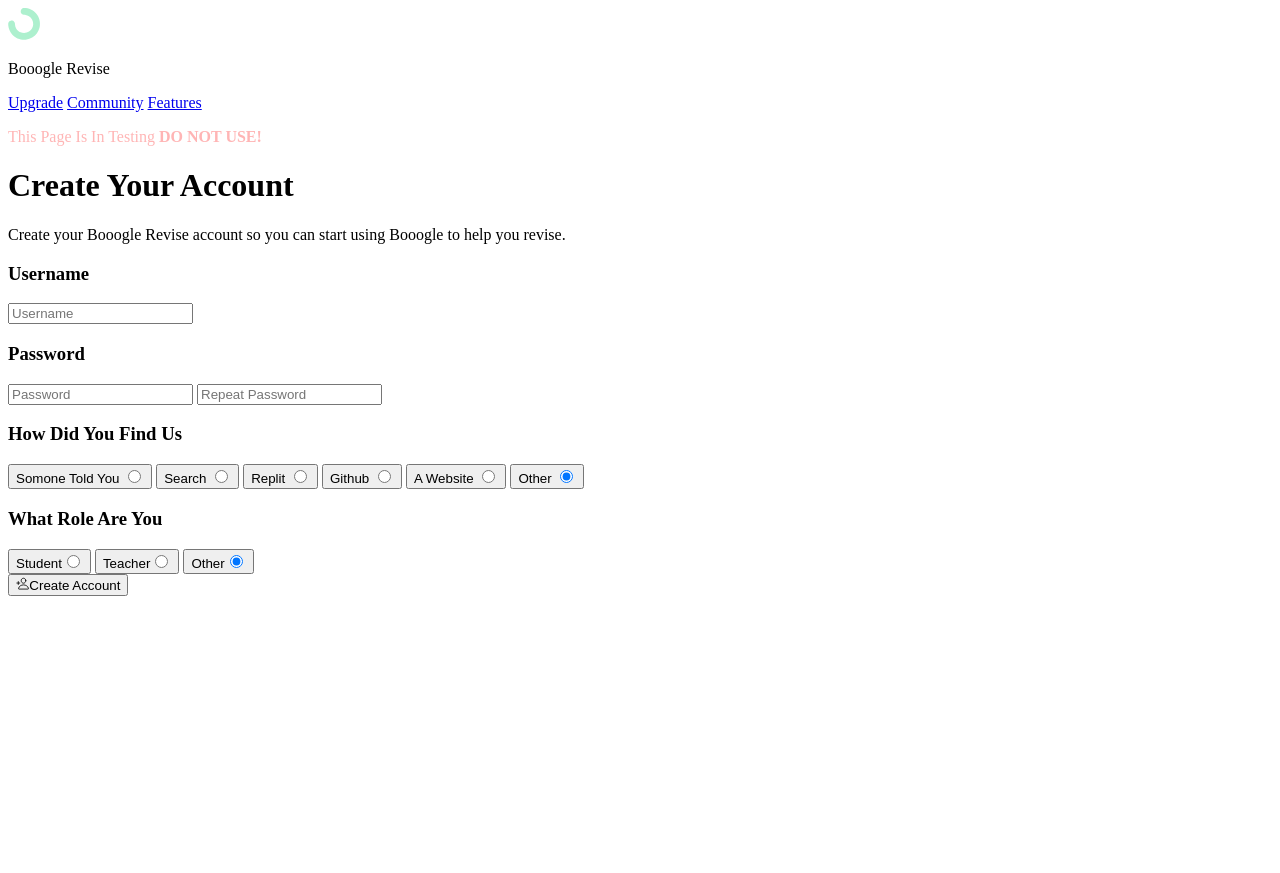
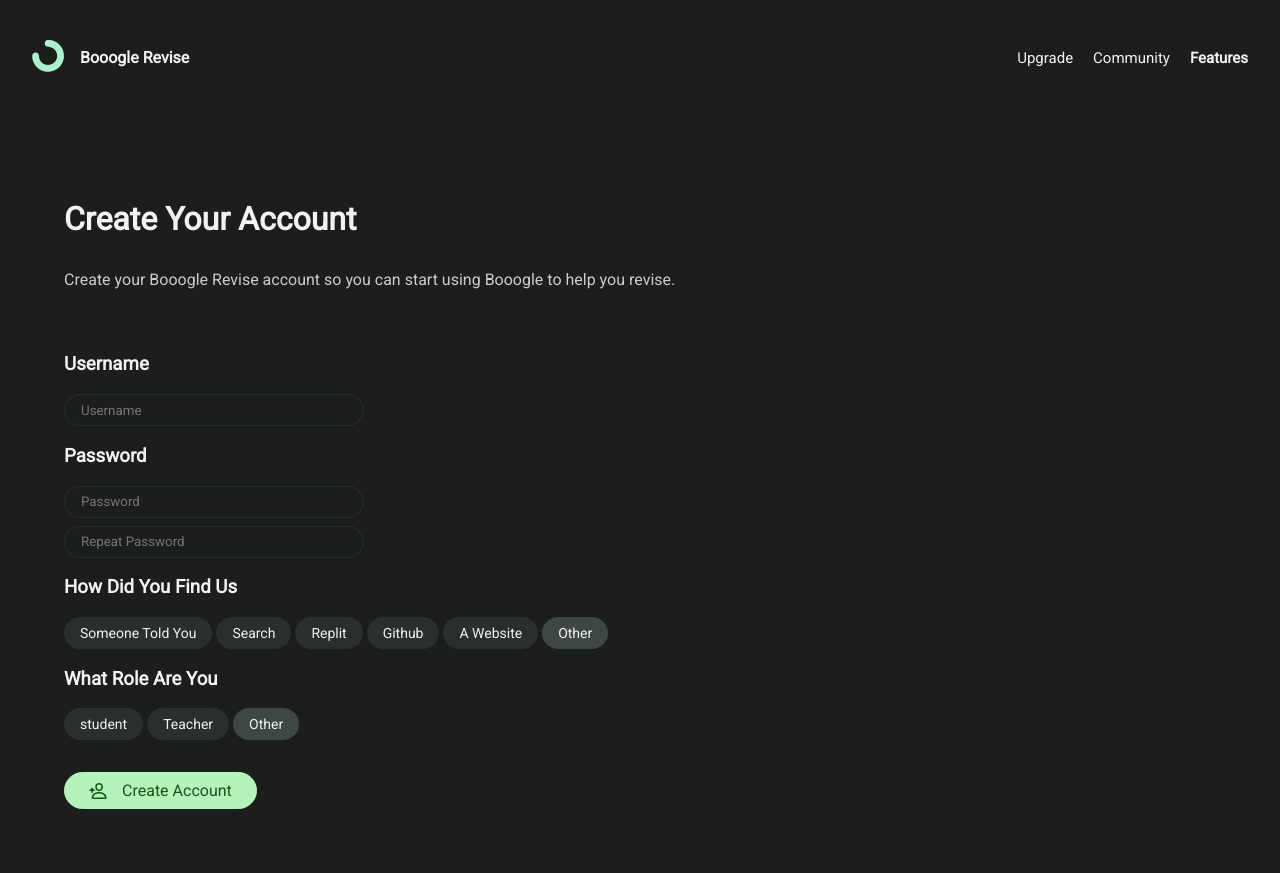
Before and after one commit to GoodVessel92551/Booogle-Revise-Website, a Flask app: page /signup in a window 1280 px wide. Run offline with Flask 3, Linux system fonts and the light colour scheme; parts of the project's set-up code (start-up, migrations or seed data) failed here and were passed over.

Commit message:
Update settings.json, login.html, fun.py, and main.css

```diff
--- a/fun.py
+++ b/fun.py
@@ -48,7 +48,6 @@ def gen_user_token():
 
 def streak():
     current_streak = user_data_db.find_one({"username":username(),"type":"user_data"})["data"]["streak"]
-    print(current_streak)
     current_time = datetime.now()
     time_difference = current_time - datetime.strptime(current_streak["time"], "%Y-%m-%d %H:%M:%S.%f")
     if current_streak["time"] == 0:
@@ -80,9 +79,6 @@ def add_streak():
 def login():
     if session.get("token"):
         keys = global_data_db.find_one({"name":"B-KEYS"})
-        print(keys["data"])
-        print(session.get("token"))
-        print(hash_value(session.get("token")))
         if str(hash_value(session.get("token"))) in keys["data"]:
             return True
     return False
@@ -242,7 +238,6 @@ def gen_id():
     for i in range(10):
         id += random.choice(chars)
     id += str(time.time())
-    print(id)
     return id
 
 def make_dict(dictionary):
@@ -295,5 +290,4 @@ def make_dict_group(group):
 
 def check_image(url):
     r = requests.get("https://api.moderatecontent.com/moderate/?key="+os.environ['image_key']+"&url="+url)
-    print(r.text)
     return r.json()
--- a/main.py
+++ b/main.py
@@ -22,7 +22,6 @@ compress = Compress(app)
 
 @app.route("/")
 def home():
-    print(login())
     if login() == False:
         return render_template("login/login.html")
     if session.get("notifications"):
@@ -30,6 +29,7 @@ def home():
         session.pop("notifications")
     else:
         notifications = []
+    print(username())
     users_groups = user_data_db.find_one({"username":username(),"type":"user_data"})["data"]["groups"]
     added_groups = user_data_db.find_one({"username":username(),"type":"user_data"})["data"]["added_groups"]
     for i in added_groups:
@@ -38,7 +38,7 @@ def home():
         group_data = user_data_db.fin_one({"username":owners_username,"type":"user_data"})["data"]["groups"][group]
         users_groups[group] = group_data
     streak()
-    return render_template("home.html",name=username(),streak=get_streak(),settings=get_settings(),boosting=userinfo(username()),sets=get_sets(),is_new=new,notifications=notifications,folders=get_folders(),groups=users_groups)
+    return render_template("/home/home.html",name=username(),streak=get_streak(),settings=get_settings(),boosting=userinfo(username()),sets=get_sets(),is_new=new,notifications=notifications,folders=get_folders(),groups=users_groups)
 
 @app.route("/signup",methods=["POST","GET"])
 def signup():
@@ -78,12 +78,17 @@ def signup():
 def user_login():
     if request.method == "POST":
         username = request.form["username"]
-        password = hash(request.form["password"]+os.getenv('salt'))
-        if username in db["usernames"]:
-            if password == db["B-AUTH-"+username]["password"]:
+        password = hash_value(request.form["password"])
+        usernames = global_data_db.find_one({"name":"usernames"})
+        if username in usernames["data"]:
+            print("correct")
+            user_data = user_data_db.find_one({"username":username,"type":"user_data"})
+            if password == user_data["data"]["password"]:
                 user_token = gen_user_token()
                 session["token"] = user_token
-                db["B-KEYS"][hash(user_token+os.getenv('salt'))] = username
+                query = {"name":"B-KEYS"}
+                update = {"$set":{f"data.{hash_value(user_token)}":username}}
+                global_data_db.update_one(query, update)
                 return redirect("/")
     return render_template("login/login_account.html")
 
@@ -146,7 +151,7 @@ def community():
         share_links.append("/share/@"+name_key+"/"+set_name)
         set_data = name["data"]["sets"][set_name]
         view_sets[i] = set_data
-    return render_template("community.html",streak=streak,share_links=share_links,name=users_name,settings=settings,boosting=boosting,sets=make_dict(view_sets),notifications=notifications)
+    return render_template("home/community.html",streak=streak,share_links=share_links,name=users_name,settings=settings,boosting=boosting,sets=make_dict(view_sets),notifications=notifications)
 
 @app.route("/recommended")
 def recommended():
@@ -194,17 +199,17 @@ def publish(name):
     for i in range(1,len(set)):
         quest = set[f"Q{i}"]["question"]
         if mod(quest) == "1" or profanity.contains_profanity(quest):
-            session["notifications"] = ["You Can't Publish This Set, Due To It Cointains Profanity Or Rude Text. (Question:"+str(i)+")"]
+            session["notifications"] = [{"title":"Failed","body":"You Can't Publish This Set, Due To It Contains Profanity Or Rude Text. (Question:"+str(i)+")","type":"wanning","icon":"alert-circle"}]
             return redirect("/")
         for j in set[f"Q{i}"]["answers"]:
             ans = set[f"Q{i}"]["answers"][j]
             if mod(ans) == "1" or profanity.contains_profanity(ans):
-                session["notifications"] = ["You Can't Publish This Set, Due To It Cointains Profanity Or Rude Text. (Answer:"+str(i)+")"]
+                session["notifications"] = [{"title":"Failed","body":"You Can't Publish This Set, Due To It Contains Profanity Or Rude Text. (Question:"+str(i)+")","type":"wanning","icon":"alert-circle"}]
                 return redirect("/")
     query = {"name":"sets"}
     update = {"$push": {"data": [username(),name]}}
     global_data_db.update_one(query, update)
-    session["notifications"] = [f"Success! ✅ You Have Published: {name}"]
+    session["notifications"] = [{"title":"Success","body":f"You Have Published: {name}","type":"success","icon":"checkmark-circle"}]
     return redirect("/community")
 
 @app.route("/download/@<user_name>/<name>")
@@ -240,9 +245,9 @@ def delete2(user_name,name):
             if user_name in i and name in i:
                 db["sets"].remove(i)
     else:
-        session["notifications"] = ["You Can Not Delete This Set. 🔒"]
+        session["notifications"] = [{"title":"Failed","body":"You Can Not Delete This Set.","type":"warning","icon":"alert-circle"}]
         return redirect("/community")
-    session["notifications"] = [f"Success! ✅ You Deleted This From The Community: {name}"]
+    session["notifications"] = [{"title":"Success","body":f"You Deleted This From The Community: {name}","type":"success","icon":"checkmark-circle"}]
     return redirect("/")
 
 @app.route("/flashcards/@<username>/<name>")
@@ -319,7 +324,7 @@ def new_folder():
             db[username()]["folders"] = {}
         else:
             if title in list(db[username()]["folders"]):
-                session["notifications"] = ["📂 You already have a folder with that name!"]
+                session["notifications"] = [{"title":"Failed","body":"You already have a folder with that name","type":"warning","icon":"alert-circle"}]
                 return redirect("/")
             else:
                 db[username()]["folders"][title] = {
@@ -429,7 +434,7 @@ def new():
             session["new_set"] = {"title":title,"desc":desc,"background":cover}
             return redirect("/new")
         if title in get_sets().keys():
-            session["notifications"] = ["This Set Already Exists."]
+            session["notifications"] = [{"title":"Failed","body":"This Set With This Name Already Exists","type":"warning","icon":"alert-circle"}]
             return redirect("/")
         else:
             new_set = {
@@ -541,7 +546,7 @@ def edit(name):
         level = userinfo(username())[0]
         for i in range(1,len(list(request.form)[3:])):
             if (len(db[username()]["sets"][emoji.demojize(request.form["title"])]) >= 15 and (level == False or level == "boost")) or (len(db[username()]["sets"][emoji.demojize(request.form["title"])]) >= 20 and level == "premium") or (len(db[username()]["sets"][emoji.demojize(request.form["title"])]) >= 25 and level == "pro") or (len(db[username()]["sets"][emoji.demojize(request.form["title"])]) >= 35 and level == "elite"):
-                session["notifications"] = ["Max Amount Of Questions."]
+                session["notifications"] = [{"title":"Failed","body":"Your Have Reached The Max Amount Of Questions","type":"warning","icon":"alert-circle"}]
                 return redirect("/")
             else:
                 try:
@@ -562,7 +567,7 @@ def edit(name):
                                 db[username()]["sets"][emoji.demojize(request.form["title"])][f"Q{i}"]["image"] = {"url":image_url,"rating":image_data["rating_label"]}
                     if quest_profanity:
                         db[username()]["sets"][emoji.demojize(request.form["title"])][f"Q{i}"]["status"] = mod(quest)
-        session["notifications"] = [f"Success! ✅ You Have Edited: {name}"]
+        session["notifications"] = [{"title":"Success","body":f"You Have Edited: {name}","type":"success","icon":"checkmark-circle"}]
         return redirect("/")
     return render_template("sets/edit.html",name=username(),streak=get_streak(),settings=get_settings(),boosting=userinfo(username()),sets=get_sets()[name],notifications=notifications)
 
@@ -601,7 +606,7 @@ def question(name):
     notifications = []
     set = get_sets()[name]
     if len(set) < 4:
-        session["notifications"] = ["You Need More Questions"]
+        session["notifications"] = [{"title":"Failed","body":"You Need More Questions","type":"warning","icon":"alert-circle"}]
         return redirect("/")
     if session.get("stats"):
         session.pop("stats")
@@ -722,7 +727,7 @@ def delete(name):
         if name in i and username() in i:
             db["sets"].remove(i)
     del db[username()]["sets"][name]
-    session["notifications"] = [f"Success! ✅ You Have Deleted: {name}"]
+    session["notifications"] = [[{"title":"Success","body":f"You Have Deleted: {name}","type":"success","icon":"checkmark-circle"}]]
     return redirect("/")
 
 
@@ -766,12 +771,12 @@ def fill(name):
 
 @app.errorhandler(500)
 def server_error(e):
-    session["notifications"] = ["There Was An Error 😭 Please Try Again Later"]
+    session["notifications"] = [{"title":"Error","body":"There Was An Error Try Again Later","type":"error","icon":"close-circle"}]
     return redirect("/")
 
 @app.errorhandler(404)
 def page_not_found(e):
-    session["notifications"] = ["The Page That You Were Looking For Does Not Exist Here 😭"]
+    session["notifications"] = [{"title":"Error","body":"We Were Unable To Find The Page That You Were Looking For","type":"error","icon":"close-circle"}]
     return redirect("/")
 
 @app.route("/test/<set>",methods=["POST","GET"])
@@ -782,7 +787,7 @@ def test_mode(set):
     questions = []
     quest_set = {}
     if db[username()]["level"] != "elite":
-        session["notifications"] = ["🔐 You Are Not Elite "]
+        session["notifications"] = [{"title":"Upgrade","body":"You Need To Upgrade To Access Test Mode","type":"warning","icon":"alert-circle"}]
         return redirect("/")
     if request.method == "POST":
         for i in range(1,len(db[username()]["sets"][set])):
@@ -841,7 +846,7 @@ def play():
         try:
             db["play"][code]
         except:
-            session["notifications"] = [f"🔑 {code} Is Not A valid Key, Please Try Again"]
+            session["notifications"] = [{"title":"Failed","body":f"{code} Is Not A valid Key, Please Try Again","type":"warning","icon":"alert-circle"}]
             return redirect("/play")
         else:
             return redirect(f"/play/{code}")
@@ -867,10 +872,10 @@ def play_code(code):
     players = len(db["play"][code]["users"])
     level = userinfo(username())[0]
     if (players >= 3 and (level == False or level == "boost")) or (players >= 5 and level == "premium") or (players >= 10 and level == "pro") or (players >= 15 and level == "elite"):
-        session["notifications"] = ["👥 There Are No More Spaces For More Players"]
+        session["notifications"] = [{"title":"Failed","body":"There Are No Spaces Left For You","type":"warning","icon":"alert-circle"}]
         return redirect("/")
     if code not in list(db["play"]):
-        session["notifications"] = ["🗝️ Please Enter A Valid Code"]
+        session["notifications"] = [{"title":"Failed","body":f"{code} Is Not A valid Key, Please Try Again","type":"warning","icon":"alert-circle"}]
         return redirect("/play")
     db["play"][code]["users"][username()] = {
         "score":{},
@@ -954,7 +959,7 @@ def play_started(code):
             session["next"] = "False"
     else:
         if len(set) < 4:
-            session["notifications"] = ["You Need More Questions"]
+            session["notifications"] = [{"title":"Failed","body":"You Need More Questions","type":"warning","icon":"alert-circle"}]
             return redirect("/")
         if session.get("stats"):
             session.pop("stats")
@@ -1008,7 +1013,7 @@ def play_end(code):
     if username() == db["play"][code]["host"]:
         del db["play"][code]
     else:
-        session["notifications"] = ["🔐 You Are Not The Host"]
+        session["notifications"] = [{"title":"Failed","body":"You Are Not The Host","type":"warning","icon":"alert-circle"}]
         return redirect("/")
     return redirect("/")
 
@@ -1042,7 +1047,7 @@ def automations():
             else:
                 for j in db[username()]["rules"]:
                     if subject in db[username()]["rules"][j]["subject"]:
-                        session["notifications"] = ["🤖 Automation Already Exists For Subject"]
+                        session["notifications"] = [{"title":"Failed","body":"You Already Have A Rule For This Subject","type":"warning","icon":"alert-circle"}]
                         return redirect("/")
                 db[username()]["rules"][rule_id()] = {
                     "subject":subject,
@@ -1148,9 +1153,9 @@ def group(group):
     if request.method == "POST":
         add_username = request.form["username"]
         if add_username not in db["users"]:
-            session["notifications"] = ["Unable To Find User"]
+            session["notifications"] = [{"title":"Failed","body":"User Does Not Exist","type":"warning","icon":"alert-circle"}]
         elif add_username in db[username()]["groups"][group]["users"]:
-            session["notifications"] = ["User Is Already In Group"]
+            session["notifications"] = [{"title":"Failed","body":"User Is Already In The Group","type":"warning","icon":"alert-circle"}]
         else:
             try:
                 db[username()]["groups"]
@@ -1160,7 +1165,7 @@ def group(group):
                 db[add_username]["added_groups"] = []
             db[add_username]["added_groups"].append([username(),group])
             db[username()]["groups"][group]["users"].append(add_username)
-            session["notifications"] = ["User Added To The Group"]
+            session["notifications"] = [{"title":"Success","body":"User Has Been Added To The Group","type":"success","icon":"checkmark-circle"}]
         return redirect("/group/"+group)
     else:
         sets = {}
--- a/static/css/login.css
+++ b/static/css/login.css
@@ -34,8 +34,6 @@
 
 * {
     font-family: "Roboto", sans-serif;
-    -webkit-tap-highlight-color: transparent;
-    tap-highlight-color: transparent;
 }
 
 body,
@@ -342,6 +340,7 @@ html {
     align-items:center;
     cursor:pointer;
     transition:.2s background-color;
+    font-size:14px;
 }
 
 .sign_up_option_button:focus-visible{
--- a/templates/login/login.html
+++ b/templates/login/login.html
@@ -44,8 +44,8 @@
         </div>
     </nav>
     <h1 class="title"><span>Revision</span> Made <span class="easy">Easy</span></h1>
-    <a class="login" href="/signup">Sign Up</a>
-    <p class="login_button">Aready Have An Account <a href="/login">Login</a></p>
+    <a class="login" href="/signup">Sign Up To Start</a>
+    <p class="login_button">Already Have An Account? <a href="/login">Login</a></p>
     <a href="#about" class="down"><ion-icon name="chevron-down-outline"></ion-icon></a>
     <main class="main">
         <div>
--- a/templates/login/login_account.html
+++ b/templates/login/login_account.html
@@ -17,7 +17,7 @@
     <script rel="preconnect" type="module" src="https://unpkg.com/ionicons@5.5.2/dist/ionicons/ionicons.esm.js" defer></script>
     <script rel="preconnect" nomodule src="https://unpkg.com/ionicons@5.5.2/dist/ionicons/ionicons.js" defer></script>
     <meta name="description" content="Find out what Booogle Revise offers to help you revise">
-    <link href="/static/login.css" type="text/css" rel="stylesheet" />
+    <link href="/static/css/login.css" type="text/css" rel="stylesheet" />
     <link rel="preconnect" href="https://fonts.googleapis.com" />
     <link rel="preconnect" href="https://fonts.gstatic.com" crossorigin />
     <link href="https://fonts.googleapis.com/css2?family=Roboto&display=swap" rel="stylesheet" />
@@ -51,7 +51,6 @@
         </div>
     </nav>
     <form method="post" style="max-width: none;" class="features_main">
-        <p style="color:#ffb5b5">This Page Is In Testing <strong>DO NOT USE!</strong></p>
         <h1>Login</h1>
         <p>Login with your Booogle Revise account to view your sets.</p>
         <div class="username">
--- a/templates/login/signup.html
+++ b/templates/login/signup.html
@@ -17,7 +17,7 @@
     <script rel="preconnect" type="module" src="https://unpkg.com/ionicons@5.5.2/dist/ionicons/ionicons.esm.js" defer></script>
     <script rel="preconnect" nomodule src="https://unpkg.com/ionicons@5.5.2/dist/ionicons/ionicons.js" defer></script>
     <meta name="description" content="Find out what Booogle Revise offers to help you revise">
-    <link href="/static/login.css" type="text/css" rel="stylesheet" />
+    <link href="/static/css/login.css" type="text/css" rel="stylesheet" />
     <link rel="preconnect" href="https://fonts.googleapis.com" />
     <link rel="preconnect" href="https://fonts.gstatic.com" crossorigin />
     <link href="https://fonts.googleapis.com/css2?family=Roboto&display=swap" rel="stylesheet" />
@@ -51,7 +51,6 @@
         </div>
     </nav>
     <form method="post" style="max-width: none;" class="features_main">
-        <p style="color:#ffb5b5">This Page Is In Testing <strong>DO NOT USE!</strong></p>
         <h1>Create Your Account</h1>
         <p>Create your Booogle Revise account so you can start using Booogle to help you revise.</p>
         <div class="username">
@@ -66,18 +65,36 @@
         <div>
             <h3>How Did You Find Us</h3>
             <span>
-                <button class="sign_up_option_button" onclick="document.getElementById('mouth').checked = true">Somone Told You <input id="mouth" value="mouth" type="radio" name="how"></button>
-                <button class="sign_up_option_button" onclick="document.getElementById('search').checked = true">Search <input id="search" value="search" type="radio" name="how"></button>
-                <button class="sign_up_option_button" onclick="document.getElementById('replit').checked = true">Replit <input id="replit" value="replit" type="radio" name="how"></button>
-                <button class="sign_up_option_button" onclick="document.getElementById('github').checked = true">Github <input id="github" value="github" type="radio" name="how"></button>
-                <button class="sign_up_option_button" onclick="document.getElementById('webiste').checked = true">A Website <input id="webiste" value="webiste" type="radio" name="how"></button>
-                <button class="sign_up_option_button" onclick="document.getElementById('other').checked = true">Other <input checked id="other" value="other" type="radio" name="how"></button>
+                <label for="mouth" class="sign_up_option_button" onclick="document.getElementById('mouth').checked = true">Someone Told You<input id="mouth" value="mouth" type="radio" name="how"></label>
+                <label class="sign_up_option_button" for="search">
+                    <input id="search" value="search" type="radio" name="how">
+                    Search
+                </label>
+                <label class="sign_up_option_button" for="replit">
+                    <input id="replit" value="replit" type="radio" name="how">
+                    Replit
+                </label>
+                <label class="sign_up_option_button" for="github">
+                    <input id="github" value="github" type="radio" name="how">
+                    Github
+                </label>
+                <label class="sign_up_option_button" for="webiste">
+                    <input id="webiste" value="website" type="radio" name="how">
+                    A Website
+                </label>
+                <label class="sign_up_option_button" for="other">
+                    <input checked id="other" value="other" type="radio" name="how">
+                    Other
+                </label>
             </span>
             <h3>What Role Are You</h3>
             <span>
-                <button class="sign_up_option_button" onclick="document.getElementById('student').checked = true">Student<input value="student" name="role" id="student" type="radio"></button>
-                <button class="sign_up_option_button" onclick="document.getElementById('teacher').checked = true">Teacher<input value="teacher" name="role" id="teacher" type="radio"></button>
-                <button class="sign_up_option_button" onclick="document.getElementById('other_role').checked = true">Other<input checked value="other" name="role" id="other_role" type="radio"></button>
+                <label class="sign_up_option_button" for="student">
+                    <input value="student" name="role" id="student" type="radio">
+                    student
+                </label>
+                <label for="teacher" type="button" class="sign_up_option_button" onclick="document.getElementById('teacher').checked = true">Teacher<input value="teacher" name="role" id="teacher" type="radio"></label>
+                <label for="other_role" type="button" class="sign_up_option_button" onclick="document.getElementById('other_role').checked = true">Other<input checked value="other" name="role" id="other_role" type="radio"></label>
             </span>
         </div>
         <button class="main_button"><ion-icon name="person-add-outline"></ion-icon><span>Create Account</span></button>
```
Also changed, not shown: static/css/main.css (+44 -7 lines), templates/base.html (+19 -6 lines).
